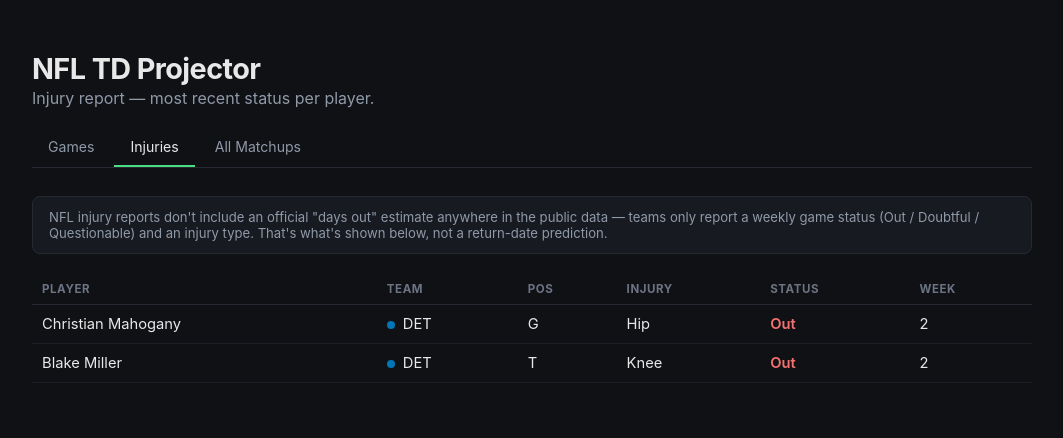
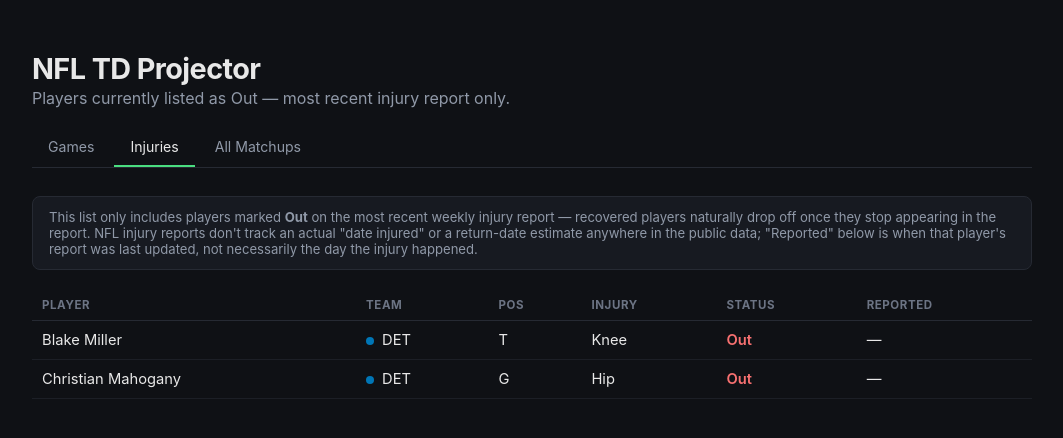
Before and after one commit to kxrtik10/nfl-stats, a Flask app: page /injuries in a window 1280 px wide. Shown: the top 438 px of the page, without its empty margins (108-1171 px from the left). Run offline with Flask 3, Linux system fonts and the light colour scheme; data comes from the database, SQL or seed files in the repository; both versions use the stored data as it was after the commit.

Commit message:
Reverting changes for Projected TDs. Injuries tab for now are players that are currently out specifically for injury. All matchups need to be adjusted for future updates.

```diff
--- a/app.py
+++ b/app.py
@@ -60,61 +60,29 @@ def get_team_roster(team, conn):
 
 
 def get_player_projection(player_id, player_name, position, opponent, conn):
-    """
-    Blended projection: uses matchup-specific (vs this exact opponent) history
-    when there's a real sample of red-zone opportunities against them.
-    Falls back to (or blends toward) the player's overall red-zone profile
-    across ALL opponents when matchup-specific data is thin or empty —
-    this is what keeps a real workhorse from showing a flat 0 just because
-    they haven't happened to face this particular team yet in our data window.
-    """
-    rush_matchup = pd.read_sql(
+    rush_row = pd.read_sql(
         "SELECT * FROM rush_summary WHERE player_id = ? AND defteam = ?",
         conn, params=(player_id, opponent)
     )
-    rec_matchup = pd.read_sql(
+    rec_row = pd.read_sql(
         "SELECT * FROM rec_summary WHERE player_id = ? AND defteam = ?",
         conn, params=(player_id, opponent)
     )
-    rush_overall = pd.read_sql(
-        "SELECT * FROM rush_summary_overall WHERE player_id = ?",
-        conn, params=(player_id,)
-    )
-    rec_overall = pd.read_sql(
-        "SELECT * FROM rec_summary_overall WHERE player_id = ?",
-        conn, params=(player_id,)
-    )
 
-    def blended_proj(matchup_df, overall_df, opp_col, td_col):
-        """opp_col = 'rz_rush_att' or 'rz_targets'; td_col = 'rush_td' or 'rec_td'."""
-        m_att = matchup_df.iloc[0][opp_col] if not matchup_df.empty else 0
-        o_att = overall_df.iloc[0][opp_col] if not overall_df.empty else 0
-        o_rate = overall_df.iloc[0]['rz_conversion_rate'] if not overall_df.empty else 0
+    rush_stats = rush_row.iloc[0].to_dict() if not rush_row.empty else None
+    rec_stats = rec_row.iloc[0].to_dict() if not rec_row.empty else None
 
-        if m_att >= 3:
-            # Enough matchup-specific sample — trust it directly
-            m_rate = matchup_df.iloc[0]['rz_conversion_rate']
-            return m_att * m_rate, m_att
-        else:
-            # Thin/no matchup data — use overall opportunity + overall rate instead,
-            # scaled down slightly per game (overall is a season total, not one game)
-            games_played_estimate = max(1, o_att / 4)  # rough: ~4 RZ touches/game is a lot; used only to scale
-            per_game_att = o_att / games_played_estimate if games_played_estimate else 0
-            return per_game_att * o_rate, o_att
-
-    rush_proj, rush_opp_sample = blended_proj(rush_matchup, rush_overall, 'rz_rush_att', 'rush_td')
-    rec_proj, rec_opp_sample = blended_proj(rec_matchup, rec_overall, 'rz_targets', 'rec_td')
-
+    rush_proj = (rush_stats["rz_rush_att"] * rush_stats["rz_conversion_rate"]) if rush_stats else 0
+    rec_proj = (rec_stats["rz_targets"] * rec_stats["rz_conversion_rate"]) if rec_stats else 0
     total_proj = round(rush_proj + rec_proj, 2)
-
-    rush_td_total = int(rush_overall.iloc[0]['rush_td']) if not rush_overall.empty else 0
-    rec_td_total = int(rec_overall.iloc[0]['rec_td']) if not rec_overall.empty else 0
 
     return {
         "player": player_name,
         "position": position,
-        "rush_td": rush_td_total,
-        "rec_td": rec_td_total,
+        "rush_td": int(rush_stats["rush_td"]) if rush_stats else 0,
+        "rz_rush_att": int(rush_stats["rz_rush_att"]) if rush_stats else 0,
+        "rec_td": int(rec_stats["rec_td"]) if rec_stats else 0,
+        "rz_targets": int(rec_stats["rz_targets"]) if rec_stats else 0,
         "total_proj": total_proj,
     }
 
@@ -169,7 +137,7 @@ def game_detail(game_id):
 def injuries_page():
     conn = get_connection()
     injuries = pd.read_sql(
-        "SELECT * FROM injuries ORDER BY report_status ASC, team ASC", conn
+        "SELECT * FROM injuries ORDER BY team ASC, full_name ASC", conn
     )
     conn.close()
     injuries_list = injuries.to_dict("records")
--- a/templates/injuries.html
+++ b/templates/injuries.html
@@ -45,7 +45,7 @@
 <body>
   <div class="wrap">
     <h1>NFL TD Projector</h1>
-    <p class="subtitle">Injury report — most recent status per player.</p>
+    <p class="subtitle">Players currently listed as Out — most recent injury report only.</p>
 
     <nav class="tabs">
       <a href="/">Games</a>
@@ -54,13 +54,15 @@
     </nav>
 
     <div class="note">
-      NFL injury reports don't include an official "days out" estimate anywhere in the public
-      data — teams only report a weekly game status (Out / Doubtful / Questionable) and an
-      injury type. That's what's shown below, not a return-date prediction.
+      This list only includes players marked <strong>Out</strong> on the most recent weekly
+      injury report — recovered players naturally drop off once they stop appearing in the
+      report. NFL injury reports don't track an actual "date injured" or a return-date
+      estimate anywhere in the public data; "Reported" below is when that player's report
+      was last updated, not necessarily the day the injury happened.
     </div>
 
     {% if injuries|length == 0 %}
-      <div class="empty">No injury data available for the current pull.</div>
+      <div class="empty">No players currently marked Out in the latest report.</div>
     {% else %}
     <table>
       <tr>
@@ -69,7 +71,7 @@
         <th>Pos</th>
         <th>Injury</th>
         <th>Status</th>
-        <th>Week</th>
+        <th>Reported</th>
       </tr>
       {% for row in injuries %}
       <tr>
@@ -77,10 +79,8 @@
         <td><span class="team-dot" style="background: {{ row.color }};"></span>{{ row.team }}</td>
         <td>{{ row.position }}</td>
         <td>{{ row.report_primary_injury or "—" }}</td>
-        <td class="{% if row.report_status == 'Out' %}status-out{% elif row.report_status == 'Doubtful' %}status-doubtful{% elif row.report_status == 'Questionable' %}status-questionable{% else %}status-other{% endif %}">
-          {{ row.report_status or "—" }}
-        </td>
-        <td>{{ row.week }}</td>
+        <td class="status-out">{{ row.report_status or "—" }}</td>
+        <td>{{ row.date_modified or "—" }}</td>
       </tr>
       {% endfor %}
     </table>
```
Also changed, not shown: data.py (+22 -9 lines), templates/game.html (+6 -4 lines), nfl_data.db.
